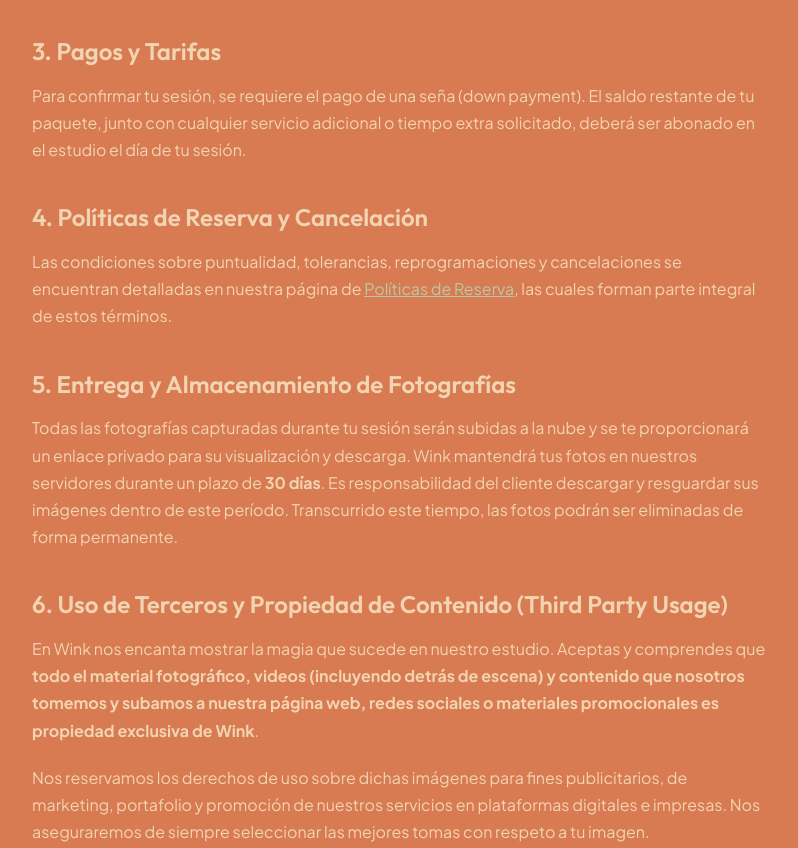
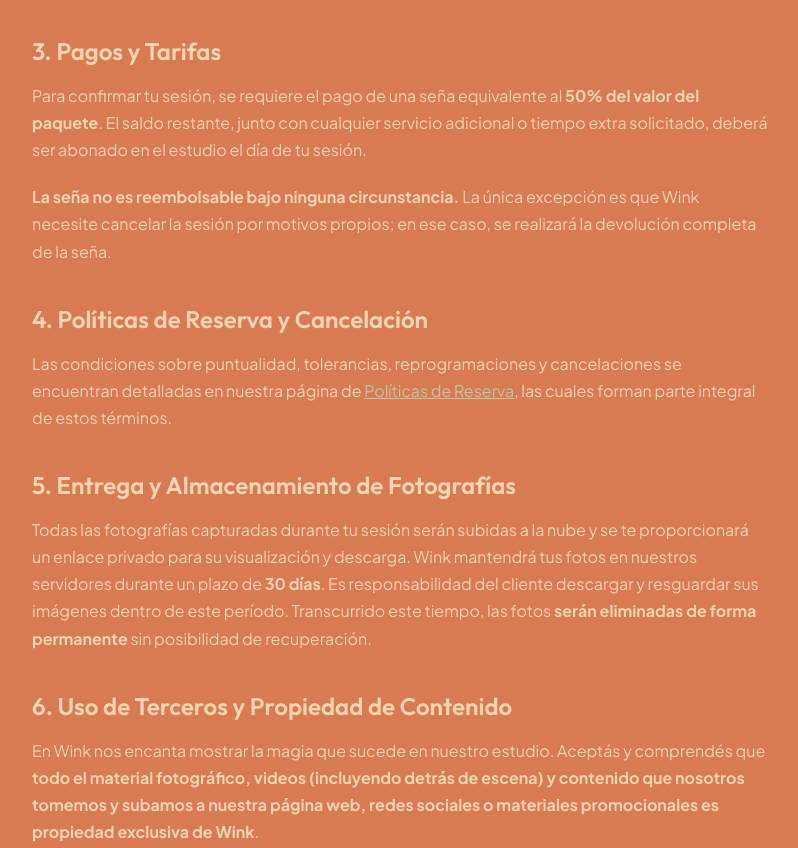
Before and after one commit to erikladstatter95-svg/wink-studio, a plain HTML site: page terminos-y-servicios.html in a window 1280 px wide. Shown: the part 703-1551 px from the top of the page, without its empty margins (240-1038 px from the left). Drawn offline with nearby package versions, Linux system fonts and the light colour scheme; a web font is replaced by a local one.

Commit message:
fix: Corregir textos legales - seña 50%, no reembolsable, español argentino

```diff
--- a/terminos-y-servicios.html
+++ b/terminos-y-servicios.html
@@ -68,7 +68,7 @@
     <h1>Términos y Servicios</h1>
 
     <h2>1. Aceptación de los Términos</h2>
-    <p>Al acceder, navegar y utilizar los servicios de Wink Self Photo Studio, incluyendo la reserva de sesiones, aceptas estar sujeto a los presentes Términos y Servicios. Si no estás de acuerdo con alguna parte de estos términos, por favor abstente de utilizar nuestros servicios.</p>
+    <p>Al acceder, navegar y utilizar los servicios de Wink Self Photo Studio, incluyendo la reserva de sesiones, aceptás estar sujeto a los presentes Términos y Servicios. Si no estás de acuerdo con alguna parte de estos términos, por favor abstenete de utilizar nuestros servicios.</p>
 
     <h2>2. Uso de las Instalaciones y Equipos</h2>
     <p>Nuestras instalaciones y equipos están diseñados para brindar la mejor experiencia posible. Al asistir a tu sesión, te comprometes a:</p>
@@ -79,16 +79,17 @@
     </ul>
 
     <h2>3. Pagos y Tarifas</h2>
-    <p>Para confirmar tu sesión, se requiere el pago de una seña (down payment). El saldo restante de tu paquete, junto con cualquier servicio adicional o tiempo extra solicitado, deberá ser abonado en el estudio el día de tu sesión.</p>
+    <p>Para confirmar tu sesión, se requiere el pago de una seña equivalente al <strong>50% del valor del paquete</strong>. El saldo restante, junto con cualquier servicio adicional o tiempo extra solicitado, deberá ser abonado en el estudio el día de tu sesión.</p>
+    <p><strong>La seña no es reembolsable bajo ninguna circunstancia.</strong> La única excepción es que Wink necesite cancelar la sesión por motivos propios; en ese caso, se realizará la devolución completa de la seña.</p>
 
     <h2>4. Políticas de Reserva y Cancelación</h2>
     <p>Las condiciones sobre puntualidad, tolerancias, reprogramaciones y cancelaciones se encuentran detalladas en nuestra página de <a href="politicas-de-reserva.html" style="color: var(--accent-primary); text-decoration: underline;">Políticas de Reserva</a>, las cuales forman parte integral de estos términos.</p>
 
     <h2>5. Entrega y Almacenamiento de Fotografías</h2>
-    <p>Todas las fotografías capturadas durante tu sesión serán subidas a la nube y se te proporcionará un enlace privado para su visualización y descarga. Wink mantendrá tus fotos en nuestros servidores durante un plazo de <strong>30 días</strong>. Es responsabilidad del cliente descargar y resguardar sus imágenes dentro de este período. Transcurrido este tiempo, las fotos podrán ser eliminadas de forma permanente.</p>
+    <p>Todas las fotografías capturadas durante tu sesión serán subidas a la nube y se te proporcionará un enlace privado para su visualización y descarga. Wink mantendrá tus fotos en nuestros servidores durante un plazo de <strong>30 días</strong>. Es responsabilidad del cliente descargar y resguardar sus imágenes dentro de este período. Transcurrido este tiempo, las fotos <strong>serán eliminadas de forma permanente</strong> sin posibilidad de recuperación.</p>
 
-    <h2>6. Uso de Terceros y Propiedad de Contenido (Third Party Usage)</h2>
-    <p>En Wink nos encanta mostrar la magia que sucede en nuestro estudio. Aceptas y comprendes que <strong>todo el material fotográfico, videos (incluyendo detrás de escena) y contenido que nosotros tomemos y subamos a nuestra página web, redes sociales o materiales promocionales es propiedad exclusiva de Wink</strong>.</p>
+    <h2>6. Uso de Terceros y Propiedad de Contenido</h2>
+    <p>En Wink nos encanta mostrar la magia que sucede en nuestro estudio. Aceptás y comprendés que <strong>todo el material fotográfico, videos (incluyendo detrás de escena) y contenido que nosotros tomemos y subamos a nuestra página web, redes sociales o materiales promocionales es propiedad exclusiva de Wink</strong>.</p>
     <p>Nos reservamos los derechos de uso sobre dichas imágenes para fines publicitarios, de marketing, portafolio y promoción de nuestros servicios en plataformas digitales e impresas. Nos aseguraremos de siempre seleccionar las mejores tomas con respeto a tu imagen.</p>
 
     <h2>7. Modificaciones</h2>
```
Also changed, not shown: politicas-de-reserva.html (+2 -1 lines).
